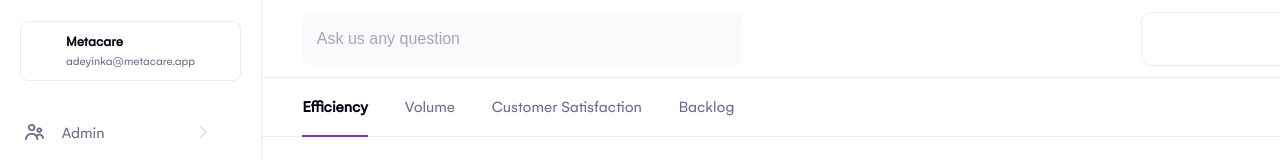
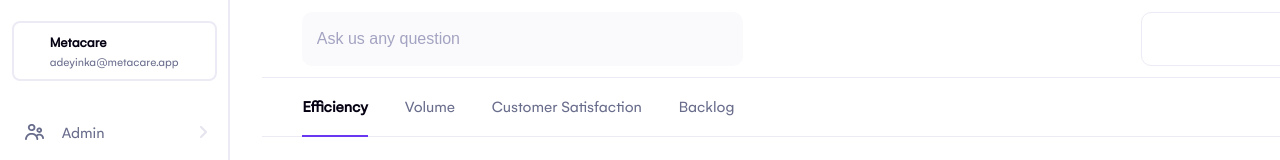
Before and after one commit to Tk-brainCodes/Dashboard, a React (Vite) app: page / in a window 1280 px wide. Shown: the top 160 px of the page. Built offline with nearby package versions, Linux system fonts and the light colour scheme.

Commit message:
modified container height

```diff
--- a/src/components/Sidenav/Sidenav.styles.scss
+++ b/src/components/Sidenav/Sidenav.styles.scss
@@ -2,9 +2,10 @@
   position: fixed;
   top: 0;
   background-color: #fff;
-  width: 16.38rem;
+  width: 18vw;
   height: 100%;
-  border-right: 1px solid #ecebf5;
+  border-right: 0.13em solid #ecebf5;
+  display: block;
 
   .card-container {
     display: flex;
@@ -13,10 +14,10 @@
     margin-bottom: 1.38rem;
 
     .card {
-      width: 13.81rem;
+      width: 12.81rem;
       height: 3.75rem;
       background: #ffffff;
-      border: 1.7px solid #ecebf5;
+      border: 0.13em solid #ecebf5;
       box-sizing: border-box;
       border-radius: 0.5rem;
       margin-top: 21px;
```
